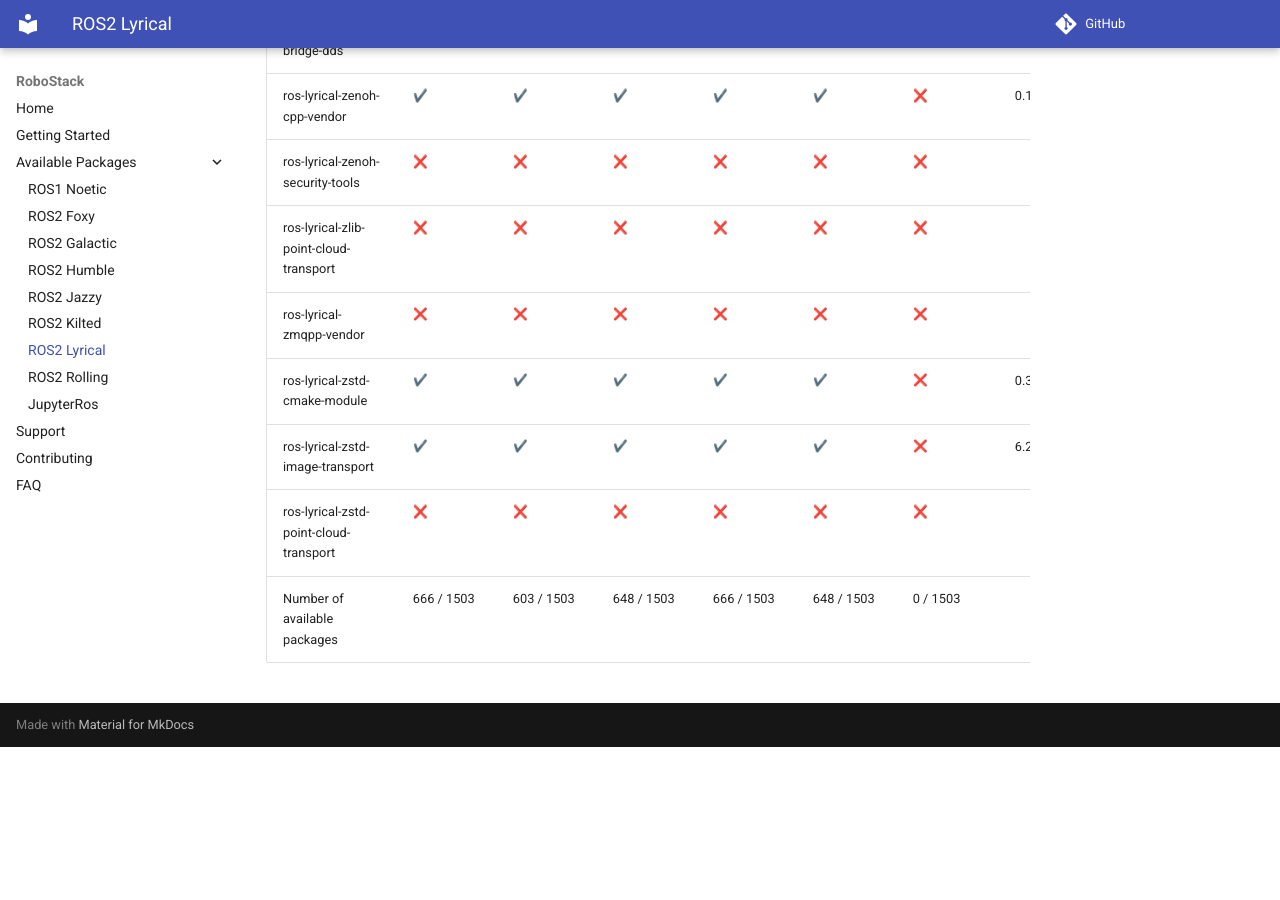
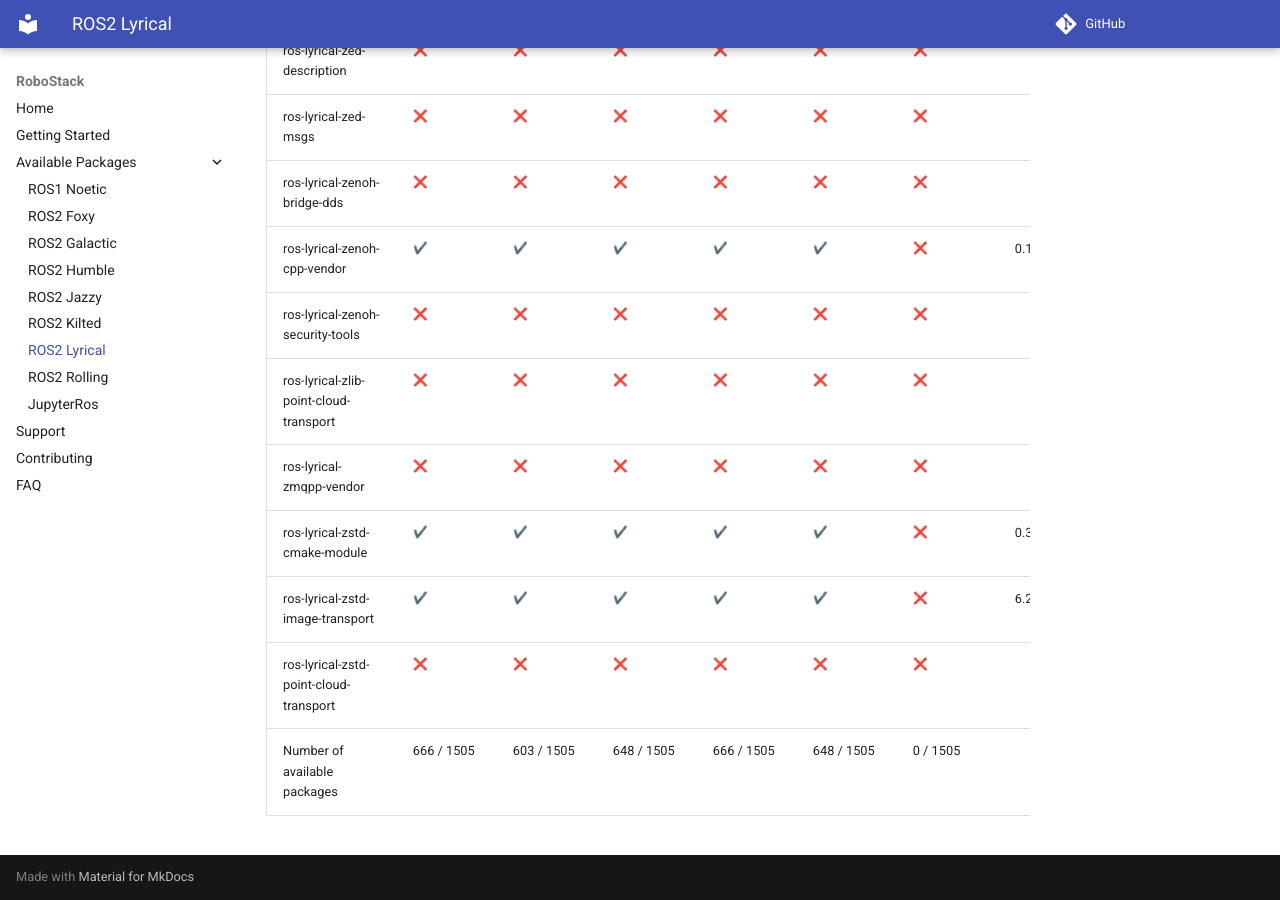
Before and after one commit to RoboStack/robostack.github.io, an MkDocs documentation site: the page built from docs/lyrical.md, in a window 1280 px wide and 900 px high, scrolled down 111095 px. Built offline with MkDocs 1.6.1 and Material for MkDocs 9.7.7, drawn with Linux system fonts in a browser that asks for light colours; emoji names are drawn with the system emoji font; comment, search, counter and statistics services are not loaded; before the commit the page ends 111842 px from its top, so only the background shows below that; some of the changed text lies outside the part shown.

Commit message:
Update tables

```diff
--- a/docs/lyrical.md
+++ b/docs/lyrical.md
@@ -1503,4 +1505,4 @@
 | ros-lyrical-zstd-cmake-module | :heavy_check_mark: { data-sort='1' } | :heavy_check_mark: { data-sort='1' } | :heavy_check_mark: { data-sort='1' } | :heavy_check_mark: { data-sort='1' } | :heavy_check_mark: { data-sort='1' } | :x: { data-sort='0' } | 0.33.3  |
 | ros-lyrical-zstd-image-transport | :heavy_check_mark: { data-sort='1' } | :heavy_check_mark: { data-sort='1' } | :heavy_check_mark: { data-sort='1' } | :heavy_check_mark: { data-sort='1' } | :heavy_check_mark: { data-sort='1' } | :x: { data-sort='0' } | 6.2.5  |
 | ros-lyrical-zstd-point-cloud-transport | :x: { data-sort='0' } | :x: { data-sort='0' } | :x: { data-sort='0' } | :x: { data-sort='0' } | :x: { data-sort='0' } | :x: { data-sort='0' } |   |
-| Number of available packages |  666 / 1503 | 603 / 1503 | 648 / 1503 | 666 / 1503 | 648 / 1503 | 0 / 1503 |
+| Number of available packages |  666 / 1505 | 603 / 1505 | 648 / 1505 | 666 / 1505 | 648 / 1505 | 0 / 1505 |
```
Also changed, not shown: other parts of docs/lyrical.md (+2 -0 lines).
